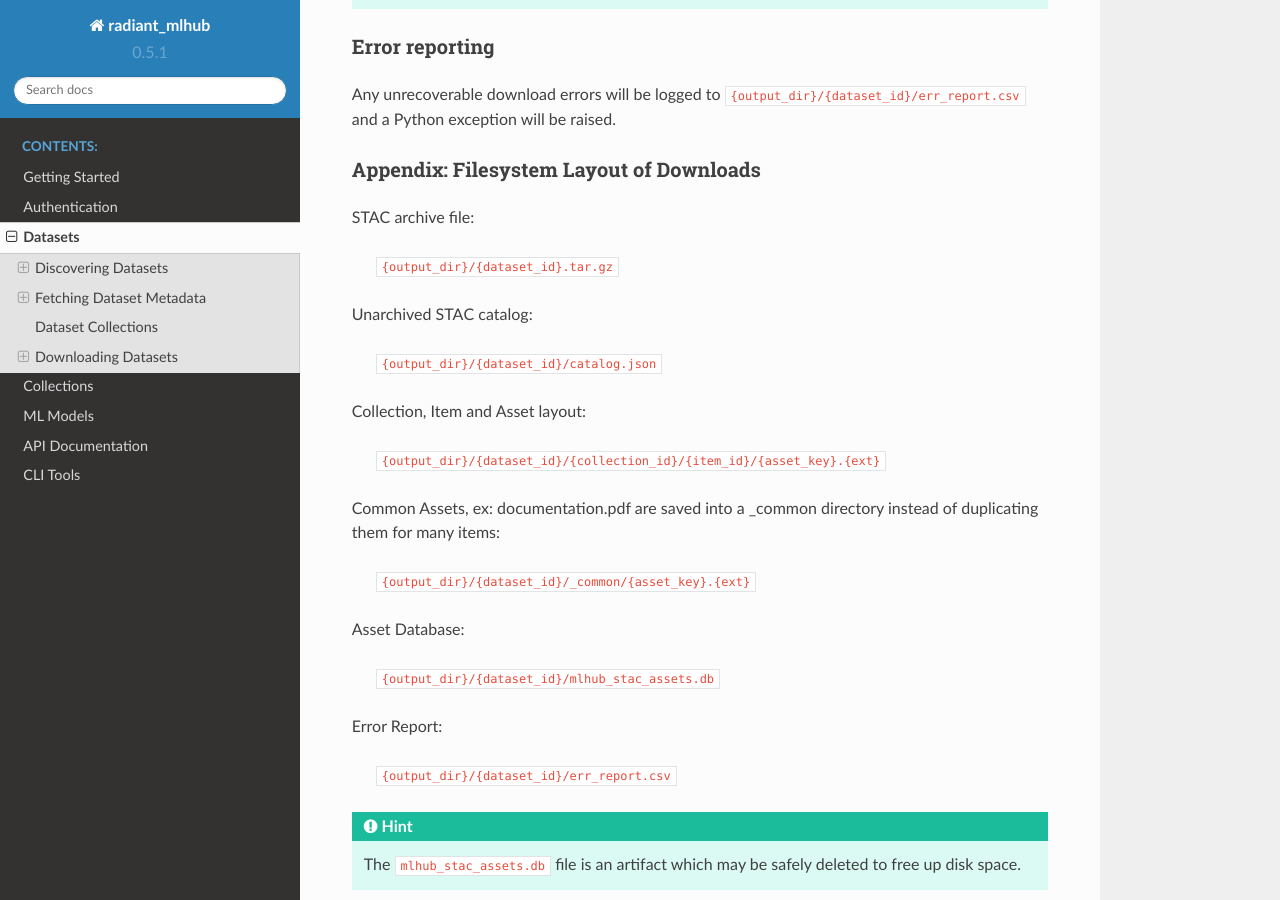
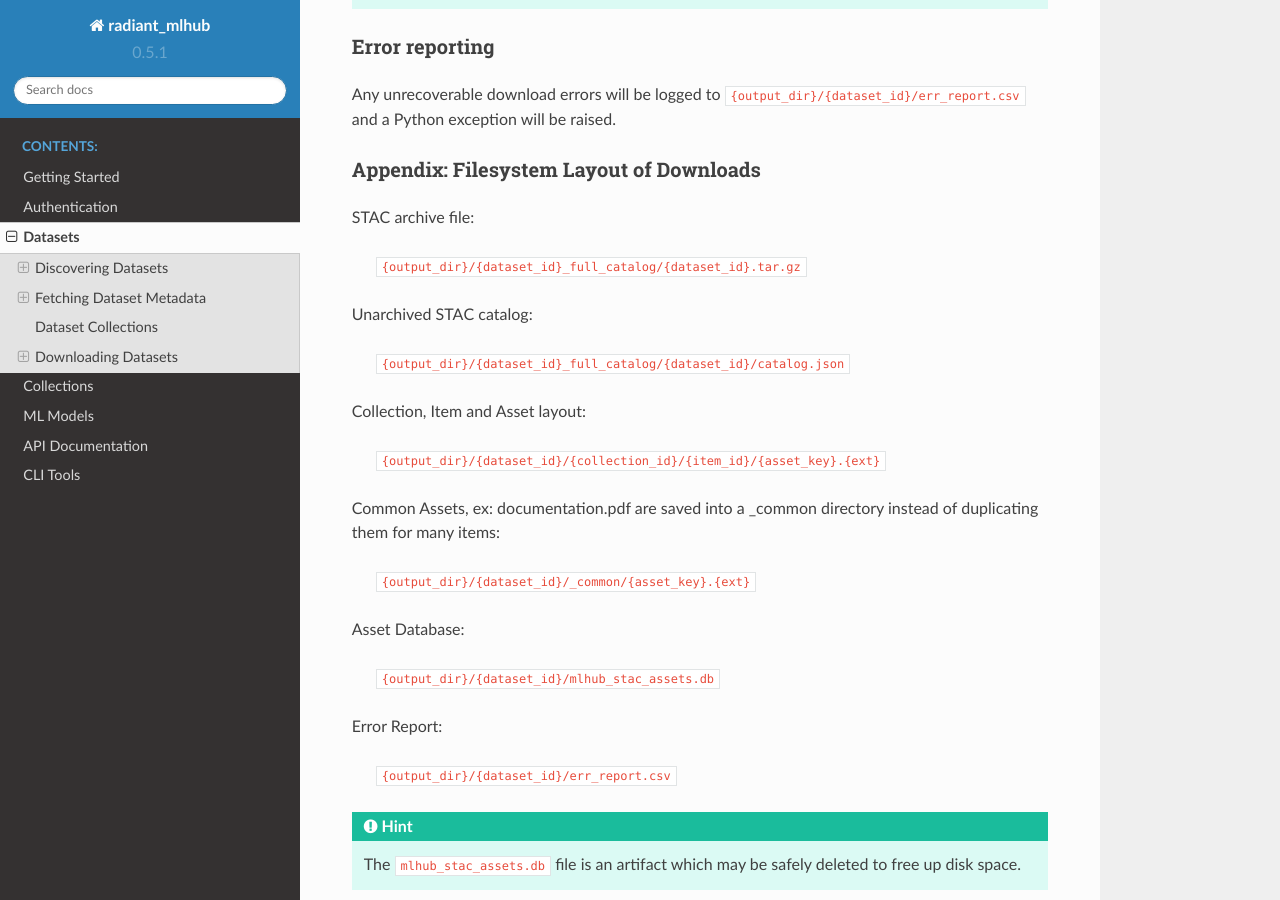
Before and after one commit to radiantearth/radiant-mlhub, a Sphinx documentation site: the page built from docs/source/datasets.rst, in a window 1280 px wide and 900 px high, scrolled down 7884 px. Built offline with Sphinx 7.4.7 and the Read the Docs theme 2.0.0, drawn with Linux system fonts in a browser that asks for light colours.

Commit message:
simplified catalog download improvements. udpated docs.

```diff
--- a/docs/source/datasets.rst
+++ b/docs/source/datasets.rst
@@ -424,11 +424,11 @@ Appendix: Filesystem Layout of Downloads
 
 STAC archive file:
 
-    ``{output_dir}/{dataset_id}.tar.gz``
+    ``{output_dir}/{dataset_id}_full_catalog/{dataset_id}.tar.gz``
 
 Unarchived STAC catalog:
 
-    ``{output_dir}/{dataset_id}/catalog.json``
+    ``{output_dir}/{dataset_id}_full_catalog/{dataset_id}/catalog.json``
 
 Collection, Item and Asset layout:
 
```
Also changed, not shown: 1 other file.
